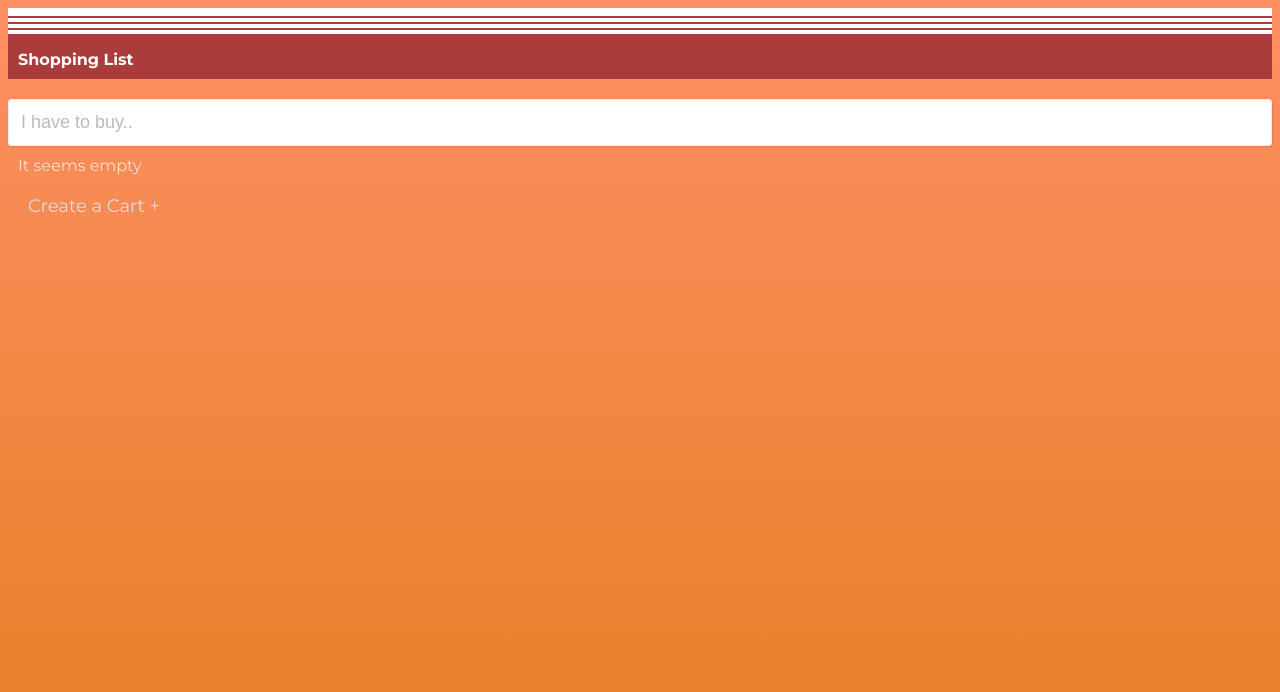
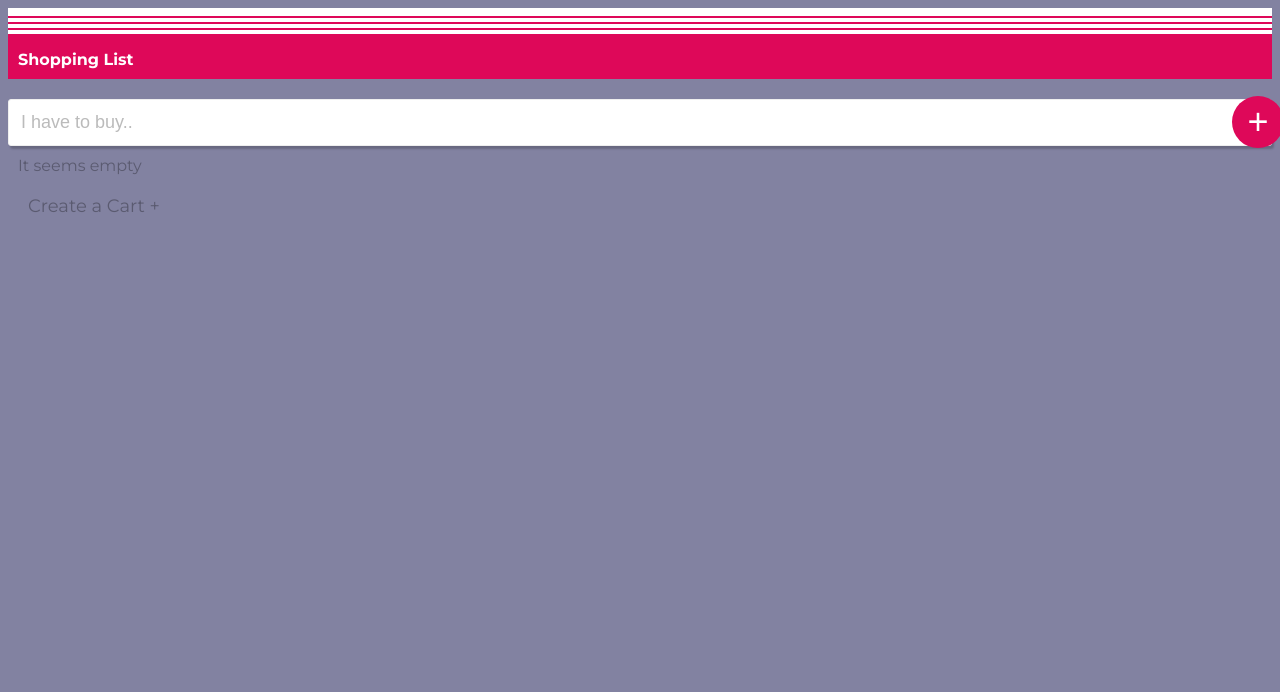
Before and after one commit to muhammetakkus/Shoppy, a website built with webpack: page index.html in a window 1280 px wide. Built offline with nearby package versions, Linux system fonts and the light colour scheme; files whose address does not match are found by name.

Commit message:
color regulation

```diff
--- a/index.html
+++ b/index.html
@@ -57,8 +57,9 @@
             <div class="container-fluid">
                 <!-- To Do List Input -->
                 <div class="row center-xs">
-                    <div class="col-xs-10">
+                    <div class="col-xs-10 to-do-input-wrapper">
                         <input type="text" class="input to-do-input" placeholder="I have to buy..">
+                        <button>+</button>
                     </div>
                 </div>
 
@@ -67,8 +68,6 @@
                     <div class="col-xs-10">
                         <ul class="to-do-list">
                             <!-- -->
-
-
                         </ul>
                         <span class="text">It seems empty</span>
                         <span class="create-cart-button-desktop">Create a Cart +</span>
@@ -76,7 +75,6 @@
                 </div>
             </div>
         </section>
-
     </div>
 
     <link href="https://fonts.googleapis.com/css?family=Montserrat:300,400,500,600,700&amp;subset=latin-ext" rel="stylesheet">
--- a/src/js/app.js
+++ b/src/js/app.js
@@ -9,10 +9,16 @@ render();
 
 /* Events - bu fonkiyonlar bir classın constructerında çalıştırılsa burası daha temiz olsa?*/
 let Event = new Events();
+/* Add Item */
 Event.onKeyPress();
+Event.addButtonClick();
+/* Check Item */
 Event.checkEvent();
+/* Delete Item */
 Event.deleteEvent();
+/* Delete Cart */
 Event.deleteCart();
+/* Select Another Cart */
 Event.selectCart();
 
 /* Cart Processes */
--- a/src/js/app/event.js
+++ b/src/js/app/event.js
@@ -6,6 +6,7 @@ let DB = new Storage();
 let Views = new View();
 
 let input = qs(".to-do-input");
+let addButton = qs(".to-do-input-wrapper button");
 
 export default class Events {
     onKeyPress(){
@@ -37,13 +38,14 @@ export default class Events {
     }
 
     addButtonClick(){
+        on(addButton, 'click', function(){
             /* Get to-do Value */
             let toDoValue = input.value;
 
             if (toDoValue != "")
             {
                 /* LAST ID */
-            let data = storage.list();
+                let data = DB.getAll();
                 let id = data.todo.length;
 
                 /* INSERT */
@@ -55,6 +57,7 @@ export default class Events {
                 if(qs("span.text") != null)
                     qs("span.text").classList.add('hide');
             }
+        });
     }
 
     checkEvent(){
--- a/src/sass/layout/_checkbox.sass
+++ b/src/sass/layout/_checkbox.sass
@@ -29,12 +29,11 @@
 /* checked mark aspect */
 [type="checkbox"]:not(:checked) + label:after,
 [type="checkbox"]:checked + label:after
-    content: '✔'
+    content: '✘'
     position: absolute
-    top: .1em
+    top: .05em
     left: .19em
     font-size: 1.3em
-    font-weight: 600
     line-height: 0.9
     color: #f95d41
     transition: all .1s
--- a/src/sass/layout/_custom.sass
+++ b/src/sass/layout/_custom.sass
@@ -19,9 +19,22 @@ header nav
 
 /* MAIN */
 section.main
-  input.to-do-input
+  .to-do-input-wrapper
+    position: relative
     margin-top: 20px
-    display: block
+    input.to-do-input
+      display: block
+    button
+      position: absolute
+      top: -3px
+      right: -12px
+      width: 52px
+      height: 52px
+      border-radius: 50%
+      cursor: pointer
+      background: $baseColor
+      color: #fff
+      font-size: 36px
 
   /* TO DO LIST */
   ul.to-do-list
@@ -31,7 +44,7 @@ section.main
       margin: 10px
       font-size: 16px
       padding: 8px 10px
-      border-radius: 2px
+      border-radius: 3px
       text-align: left
       overflow: hidden
       position: relative
@@ -55,7 +68,7 @@ section.main
 
       //ul.to-do-list li.check
       &.check
-        background: #e1e1e1
+        background: #e3e3e3
         input[type="checkbox"]:checked ~ label span.done-line
           position: absolute
           border: 1px solid rgba(115, 116, 111, 0.3)
@@ -66,7 +79,7 @@ section.main
           left: -6px
 
 span.text
-  color: rgba(255, 255, 255, 0.72)
+  color: rgba(0, 0, 0, 0.3)
   display: block
   margin: 10px
   &.hide
@@ -160,6 +173,6 @@ span.text
   display: block
   padding: 10px
   margin: 10px
-  color: #ddd
+  color: rgba(0, 0, 0, 0.3)
   font-size: 18px
   cursor: pointer
--- a/src/sass/layout/_layout.sass
+++ b/src/sass/layout/_layout.sass
@@ -1,7 +1,7 @@
 /* Variables */
 
 //theme color
-$baseColor: #AA3C3C
+$baseColor: rgb(222, 8, 89)
 //padding
 $padding: 10px
 
@@ -9,7 +9,7 @@ $padding: 10px
 
 //@extend .box-shadow
 .box-shadow
-  box-shadow: 1px 1px 2px 0 rgba(0,0,0,.1)
+  box-shadow: 2px 3px 2px 0px rgba(0,0,0,.2)
 //@extend .user-select
 .user-select
   -webkit-user-select: none
--- a/src/sass/layout/_theme.sass
+++ b/src/sass/layout/_theme.sass
@@ -1,6 +1,6 @@
 body
   font-family: 'Montserrat', sans-serif
-  background: linear-gradient(#fe8f64, #E67E22) no-repeat fixed
+  background: rgba(121, 121, 154, 0.93)
   @extend .user-select
   //font-size: 1.25rem
 
```
Also changed, not shown: dist/css/main.css, dist/js/bundle.js, 1 other file. Lines whose indentation alone changed are shown as unchanged.
